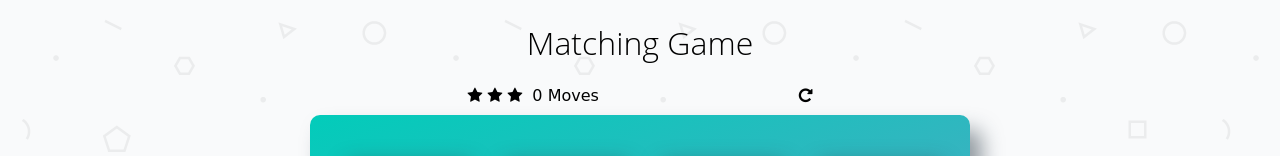
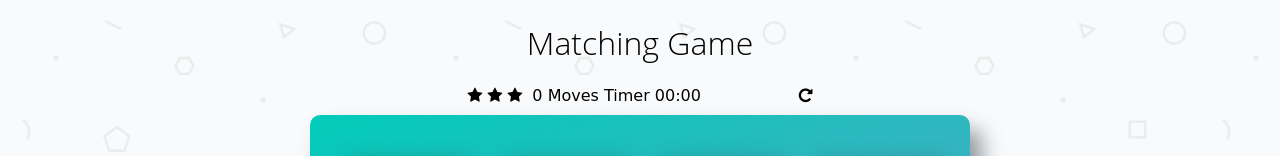
Before and after one commit to eqlz/memory-game, a plain HTML site: page index.html in a window 1280 px wide. Shown: the top 156 px of the page. Drawn offline with Linux system fonts and the light colour scheme; a web font is replaced by a local one.

Commit message:
add timer display in index.html

```diff
--- a/index.html
+++ b/index.html
@@ -19,10 +19,13 @@
         	<ul class="stars">
         		<li><i class="fa fa-star"></i></li>
         		<li><i class="fa fa-star"></i></li>
-        		<li><i class="fa fa-star"></i></li>
+                <li><i class="fa fa-star"></i></li>
         	</ul>
 
         	<span class="moves">0</span> Moves
+
+            <span class="timer">Timer</span>
+            <span class="minutes">00</span>:<span class="seconds">00</span>
 
             <div class="restart">
         		<i class="fa fa-repeat"></i>
```
